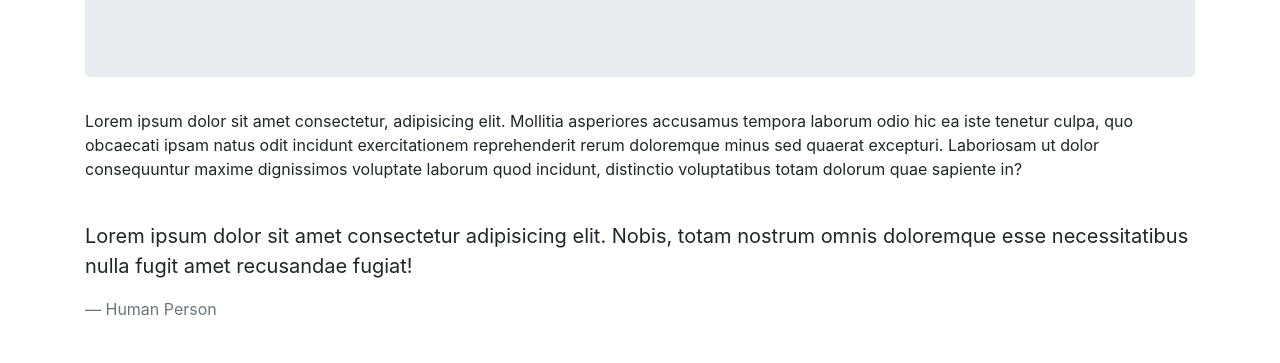
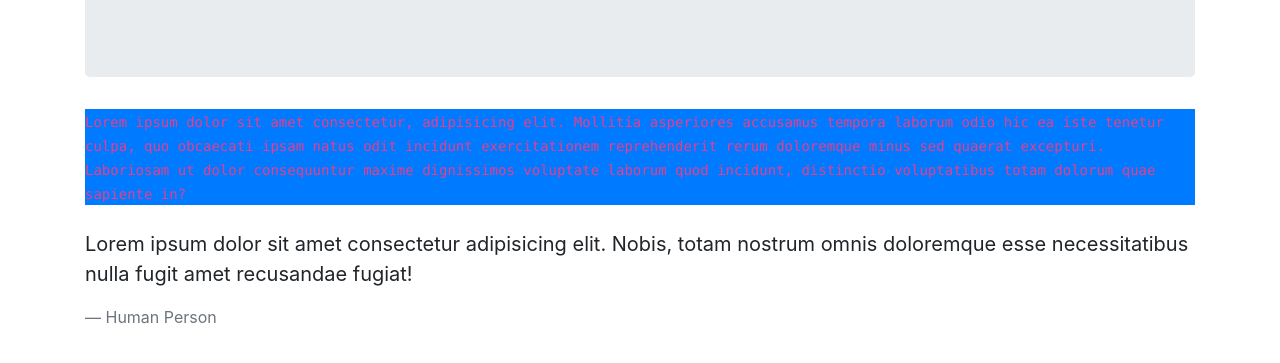
Before and after one commit to kylechinick/japan-vacation, a plain HTML site: page index.html in a window 1280 px wide. Shown: the part 147-510 px from the top of the page. Drawn offline with Linux system fonts and the light colour scheme.

Commit message:
Add font and background colors to differentiate sections
Co-authored-by: jamesp92 <pjperry28@gmail.com>

```diff
--- a/index.html
+++ b/index.html
@@ -16,15 +16,17 @@
           aspernatur.
         </p>
       </div>
+      <div class="bg-primary">
+        <code>
+          Lorem ipsum dolor sit amet consectetur, adipisicing elit. Mollitia
+          asperiores accusamus tempora laborum odio hic ea iste tenetur culpa,
+          quo obcaecati ipsam natus odit incidunt exercitationem reprehenderit
+          rerum doloremque minus sed quaerat excepturi. Laboriosam ut dolor
+          consequuntur maxime dignissimos voluptate laborum quod incidunt,
+          distinctio voluptatibus totam dolorum quae sapiente in?
+        </code>
+      </div>
 
-      <p>
-        Lorem ipsum dolor sit amet consectetur, adipisicing elit. Mollitia
-        asperiores accusamus tempora laborum odio hic ea iste tenetur culpa, quo
-        obcaecati ipsam natus odit incidunt exercitationem reprehenderit rerum
-        doloremque minus sed quaerat excepturi. Laboriosam ut dolor consequuntur
-        maxime dignissimos voluptate laborum quod incidunt, distinctio
-        voluptatibus totam dolorum quae sapiente in?
-      </p>
       <img src="" alt="" />
 
       <blockquote class="blockquote">
```
Also changed, not shown: img/japan-vacation.png (added), 1 other file.
